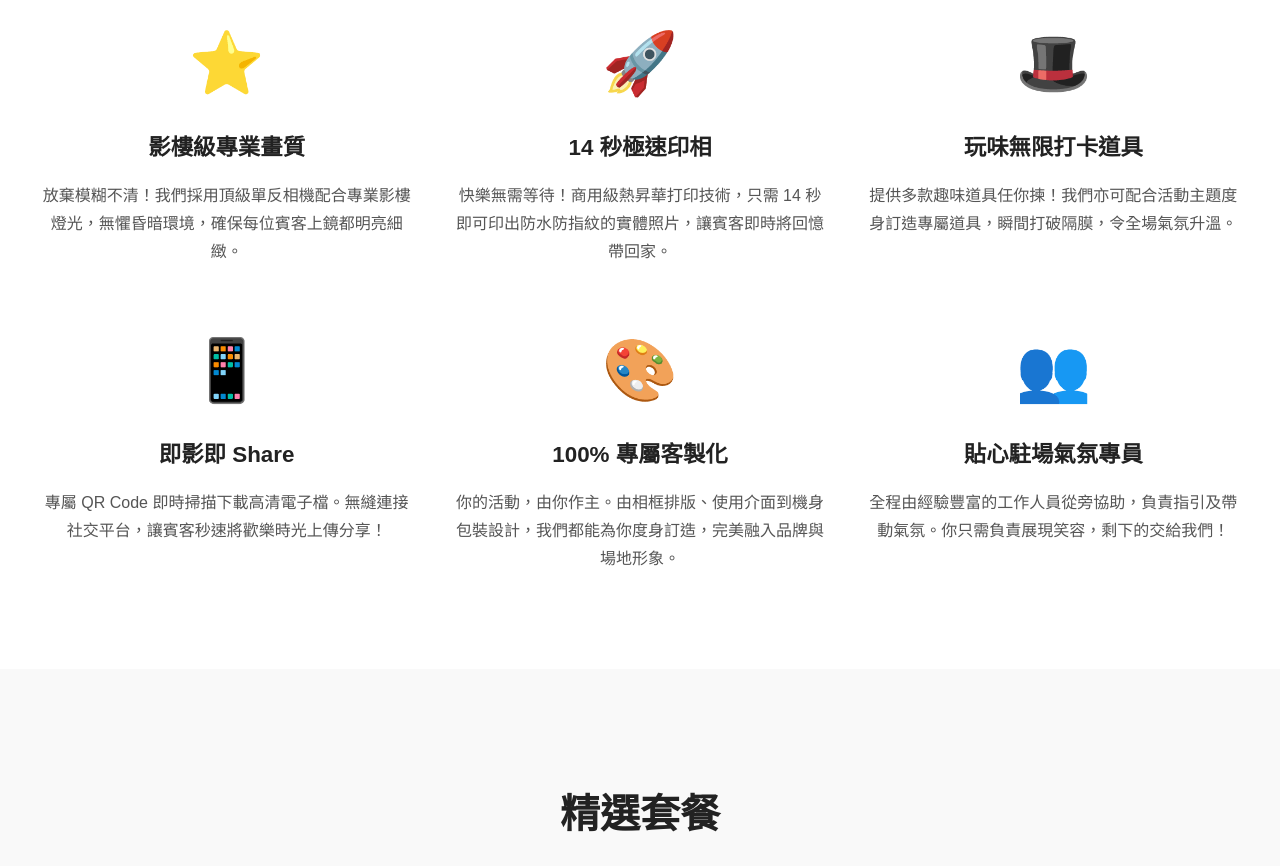
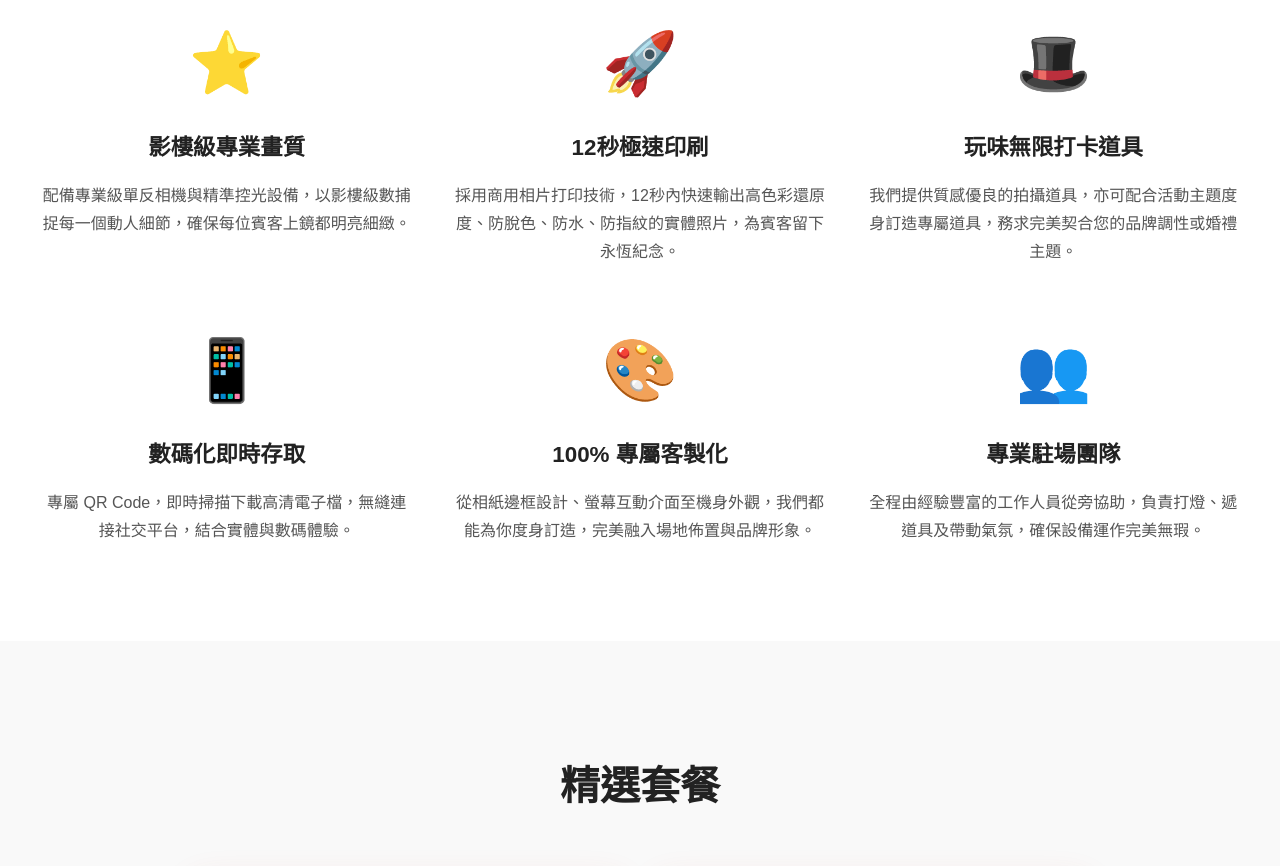
Before and after one commit to evereverphotobooth/everever-photobooth, a plain HTML site: page index.html in a window 1280 px wide. Shown: the part 1060-1926 px from the top of the page. Drawn offline with Linux system fonts and the light colour scheme.

Commit message:
index.html

```diff
--- a/index.html
+++ b/index.html
@@ -246,7 +246,6 @@
         .portfolio-section .section-title { color: white; }
         .portfolio-section .section-subtitle { color: #aaa; margin-bottom: 40px; }
 
-        /* 建立網格，讓輪播圖並排 */
         .portfolios-grid {
             display: grid;
             grid-template-columns: repeat(auto-fit, minmax(300px, 1fr));
@@ -279,36 +278,32 @@
             overflow: hidden;
             position: relative;
             border-radius: 12px;
-            /* 允許觸控滑動 */
             touch-action: pan-y pinch-zoom;
         }
 
         .portfolio-track {
             display: flex;
-            transition: transform 0.3s ease-out; /* 稍微加快一點，感覺更順暢 */
+            transition: transform 0.3s ease-out;
             will-change: transform;
         }
 
         .portfolio-item {
             min-width: 100%;
             box-sizing: border-box;
-            /* 移除原本的 padding，讓圖片填滿 */
         }
 
         .portfolio-item img {
             width: 100%;
-            height: 300px; /* 統一高度 */
+            height: 300px;
             object-fit: cover;
-            display: block; /* 移除圖片底部的空隙 */
-            pointer-events: none; /* 防止圖片被拖拽出影象 */
+            display: block;
+            pointer-events: none;
         }
 
-        /* 隱藏箭頭，主要依賴滑動 */
         .carousel-btn {
             display: none;
         }
 
-        /* 輪播指示點 */
         .carousel-dots {
             display: flex;
             justify-content: center;
@@ -367,32 +362,32 @@
             <div class="feature-item">
                 <div class="feature-icon">⭐</div>
                 <h3>影樓級專業畫質</h3>
-                <p>放棄模糊不清！我們採用頂級單反相機配合專業影樓燈光，無懼昏暗環境，確保每位賓客上鏡都明亮細緻。</p>
+                <p>配備專業級單反相機與精準控光設備，以影樓級數捕捉每一個動人細節，確保每位賓客上鏡都明亮細緻。</p>
             </div>
             <div class="feature-item">
                 <div class="feature-icon">🚀</div>
-                <h3>14 秒極速印相</h3>
-                <p>快樂無需等待！商用級熱昇華打印技術，只需 14 秒即可印出防水防指紋的實體照片，讓賓客即時將回憶帶回家。</p>
+                <h3>12秒極速印刷</h3>
+                <p>採用商用相片打印技術，12秒內快速輸出高色彩還原度、防脫色、防水、防指紋的實體照片，為賓客留下永恆紀念。</p>
             </div>
             <div class="feature-item">
                 <div class="feature-icon">🎩</div>
                 <h3>玩味無限打卡道具</h3>
-                <p>提供多款趣味道具任你揀！我們亦可配合活動主題度身訂造專屬道具，瞬間打破隔膜，令全場氣氛升溫。</p>
+                <p>我們提供質感優良的拍攝道具，亦可配合活動主題度身訂造專屬道具，務求完美契合您的品牌調性或婚禮主題。</p>
             </div>
             <div class="feature-item">
                 <div class="feature-icon">📱</div>
-                <h3>即影即 Share</h3>
-                <p>專屬 QR Code 即時掃描下載高清電子檔。無縫連接社交平台，讓賓客秒速將歡樂時光上傳分享！</p>
+                <h3>數碼化即時存取</h3>
+                <p>專屬 QR Code，即時掃描下載高清電子檔，無縫連接社交平台，結合實體與數碼體驗。</p>
             </div>
             <div class="feature-item">
                 <div class="feature-icon">🎨</div>
                 <h3>100% 專屬客製化</h3>
-                <p>你的活動，由你作主。由相框排版、使用介面到機身包裝設計，我們都能為你度身訂造，完美融入品牌與場地形象。</p>
+                <p>從相紙邊框設計、螢幕互動介面至機身外觀，我們都能為你度身訂造，完美融入場地佈置與品牌形象。</p>
             </div>
             <div class="feature-item">
                 <div class="feature-icon">👥</div>
-                <h3>貼心駐場氣氛專員</h3>
-                <p>全程由經驗豐富的工作人員從旁協助，負責指引及帶動氣氛。你只需負責展現笑容，剩下的交給我們！</p>
+                <h3>專業駐場團隊</h3>
+                <p>全程由經驗豐富的工作人員從旁協助，負責打燈、遞道具及帶動氣氛，確保設備運作完美無瑕。</p>
             </div>
         </div>
     </section>
```
